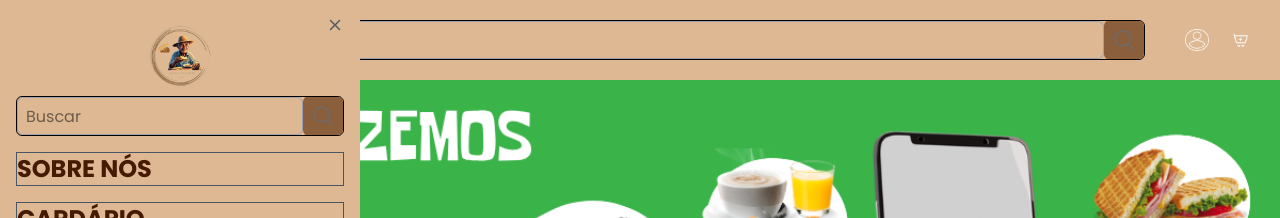
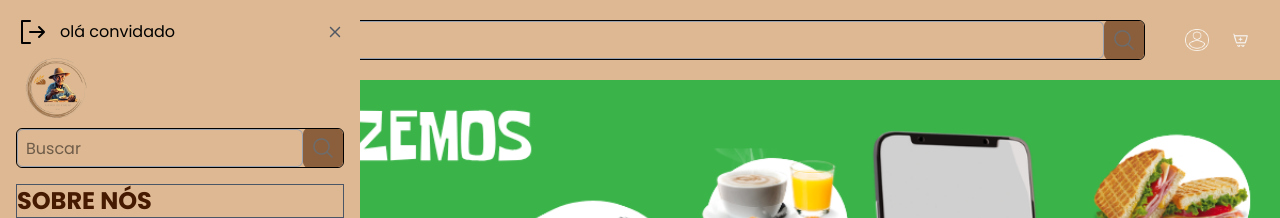
Before and after one commit to Giuliano-Maciel-Lopes/web-padaria, a React (Vite) app: page / in a window 1280 px wide. Both pictures are taken after a click on the button 39 px from the left and 40 px from the top of the page. Shown: the top 218 px of the page. Built offline with nearby package versions, Linux system fonts and the light colour scheme; no server answers.

Commit message:
feat: logout inserido no aside menu

```diff
--- a/src/components/layoutbakery/asideMenu/asidemenu.tsx
+++ b/src/components/layoutbakery/asideMenu/asidemenu.tsx
@@ -3,24 +3,41 @@ import { Logo } from "../../index/logo";
 import { Formsearch } from "../header/formSearch";
 import { IconButton } from "../header/iconButton";
 import x from "../../../assets/x.svg";
+import logout from "../../../assets/sair.svg";
+import { useAuth } from "../../../hooks/useAuth";
+
 
 type Props = {
   oncloseMenu: () => void;
+  onAsideConfirm: ()=> void
+
 };
 
-export function AsideMenu({ oncloseMenu }: Props) {
+export function AsideMenu({ oncloseMenu , onAsideConfirm}: Props) {
+  const {session , } = useAuth()
+
   return (
     <div>
       <aside className=" p-4 flex flex-col bg-header h-screen w-screen top-0 fixed md:w-90 z-50 aside-animation">
-        <div className="flex flex-col items-center mb-4">
-          <IconButton
-            onClick={oncloseMenu}
-            animation
-            className=" absolute top-4 right-4"
-          >
-            <img src={x} alt="icone x" />
-          </IconButton>
-          <Logo />
+        <div className="flex flex-col  mb-4">
+          <div className="flex justify-between">
+
+            <IconButton onClick={onAsideConfirm} className="flex gap-3 justify-start items-center">
+
+              <img src={logout} alt="icone de sair" />
+              <span className="max-w-[120px] truncate whitespace-nowrap">
+
+               {session?.datauser.name ? `olá ${session?.datauser.name.toUpperCase()}`:"olá convidado"}
+              </span>
+            </IconButton>
+
+            <IconButton onClick={oncloseMenu} animation className="">
+              <img src={x} alt="icone x" />
+            </IconButton>
+          </div>
+
+          <Logo  />
+
           <Formsearch />
         </div>
 
--- /dev/null
+++ b/src/components/layoutbakery/asideMenu/confirmlogout.tsx
@@ -0,0 +1,27 @@
+import { Button } from "../../index/button";
+
+type Props = {
+  onConfirm: () => void;
+  onCancel: () => void;
+};
+
+export function ConfirmLogout({ onConfirm, onCancel }: Props) {
+  return (
+    <div className="fixed inset-0 z-50 flex items-center justify-center bg-black/40">
+      <div className="bg-white rounded-xl shadow-xl w-full max-w-sm md:max-w-md p-6 flex flex-col">
+        <h3 className="text-lg font-semibold text-center mb-4">
+          Tem certeza que deseja sair?
+        </h3>
+
+        <div className="flex gap-4 justify-between">
+          <Button onClick={onCancel} className="flex-1" colorVariant="secund">
+            CANCELAR
+          </Button>
+          <Button onClick={onConfirm} className="flex-1" colorVariant="primary">
+            CONFIRMAR
+          </Button>
+        </div>
+      </div>
+    </div>
+  );
+}
--- a/src/components/layoutbakery/auth/asideloguin.tsx
+++ b/src/components/layoutbakery/auth/asideloguin.tsx
@@ -10,7 +10,7 @@ type Props = {
 
 export function AsideLoguin({ onRegister, oncloseAuth }: Props) {
   const { email, setEmail, password, setPassword, onSubmit , isloading,
-    setIsloading } = useLogin();
+   } = useLogin();
   console.log(email, password);
 
   return (
--- a/src/components/layoutbakery/header/iconButton.tsx
+++ b/src/components/layoutbakery/header/iconButton.tsx
@@ -10,8 +10,8 @@ export function IconButton({ animation=false, children, className="", ...rest }:
     <button
       {...rest}
       type="button"
-      className={`hover:opacity-60 hover:cursor-pointer icone-animation ${
-        animation ? "hover:rotate-90 transition-transform duration-500 ease-in-out": ""
+      className={`hover:opacity-60 hover:cursor-pointer  ${
+        animation ? " icone-animation hover:rotate-90 transition-transform duration-500 ease-in-out": ""
       } ${className}`}
     >
       {children}
--- a/src/components/layouts/layout-bakery.tsx
+++ b/src/components/layouts/layout-bakery.tsx
@@ -15,11 +15,15 @@ import { Fotter } from "../layoutbakery/fotter/fotter";
 import { Header } from "../layoutbakery/header/header";
 
 import { useCategoryFilter } from "../../hooks/useCategoryfilter";
+import { ConfirmLogout } from "../layoutbakery/asideMenu/confirmlogout";
+import { useAuth } from "../../hooks/useAuth";
 
 export function LayoutBakery() {
   const menu = useToggle();
+  const confirmLogout= useToggle()
   const loguin = useToggle();
   const register = useToggle();
+   const {  remove} = useAuth()
   const { onClickCategory, products, isloading, activeCat } =useCategoryFilter();
   const location = useLocation();
   const slid = location.pathname === "/";
@@ -45,7 +49,9 @@ export function LayoutBakery() {
           <Header onAsideMenu={menu.open} onAsideLoguin={loguin.open} />
           <div className="h-[9.5rem] md:h-20" />
 
-          {menu.isOpen && <AsideMenu oncloseMenu={menu.closed} />}
+          {menu.isOpen && <AsideMenu onAsideConfirm={confirmLogout.open}  oncloseMenu={menu.closed} />}
+          {confirmLogout.isOpen && <ConfirmLogout  onConfirm={()=> {remove(), confirmLogout.closed()}} onCancel={confirmLogout.closed}/> }
+
 
           {loguin.isOpen && (
             <AsideLoguin
--- a/src/context/auth-context.tsx
+++ b/src/context/auth-context.tsx
@@ -25,9 +25,11 @@ export function AuthProvider({ children }: { children: React.ReactNode }) {
   }
 
     function remove(){
-   localStorage.getItem(`${LOCAL_STORAGE_KEY}:datauser`);
-    localStorage.getItem(`${LOCAL_STORAGE_KEY}:token`);
+   localStorage.removeItem(`${LOCAL_STORAGE_KEY}:datauser`);
+    localStorage.removeItem(`${LOCAL_STORAGE_KEY}:token`);
+     setSession(null)
     window.location.assign("/")
+
     }
 
   function loaduser() {
```
Also changed, not shown: src/assets/sair.svg (added).
